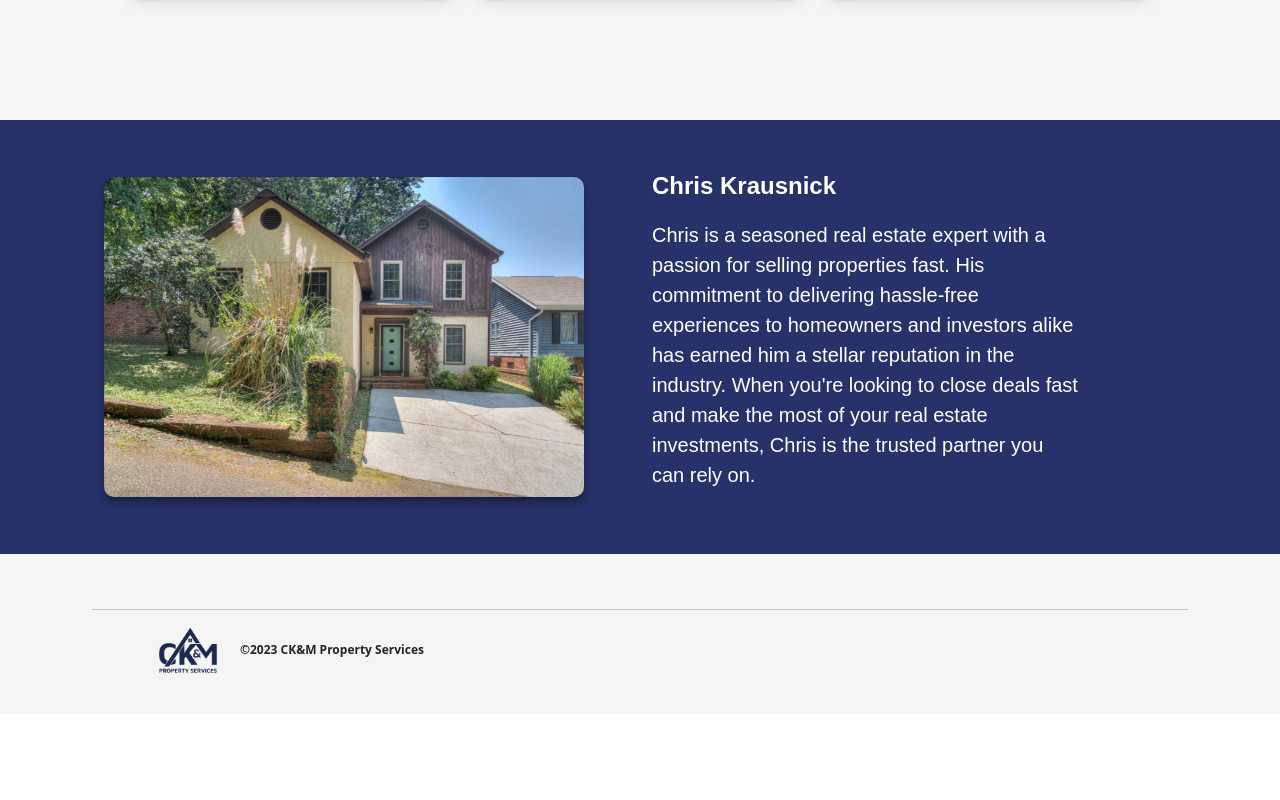
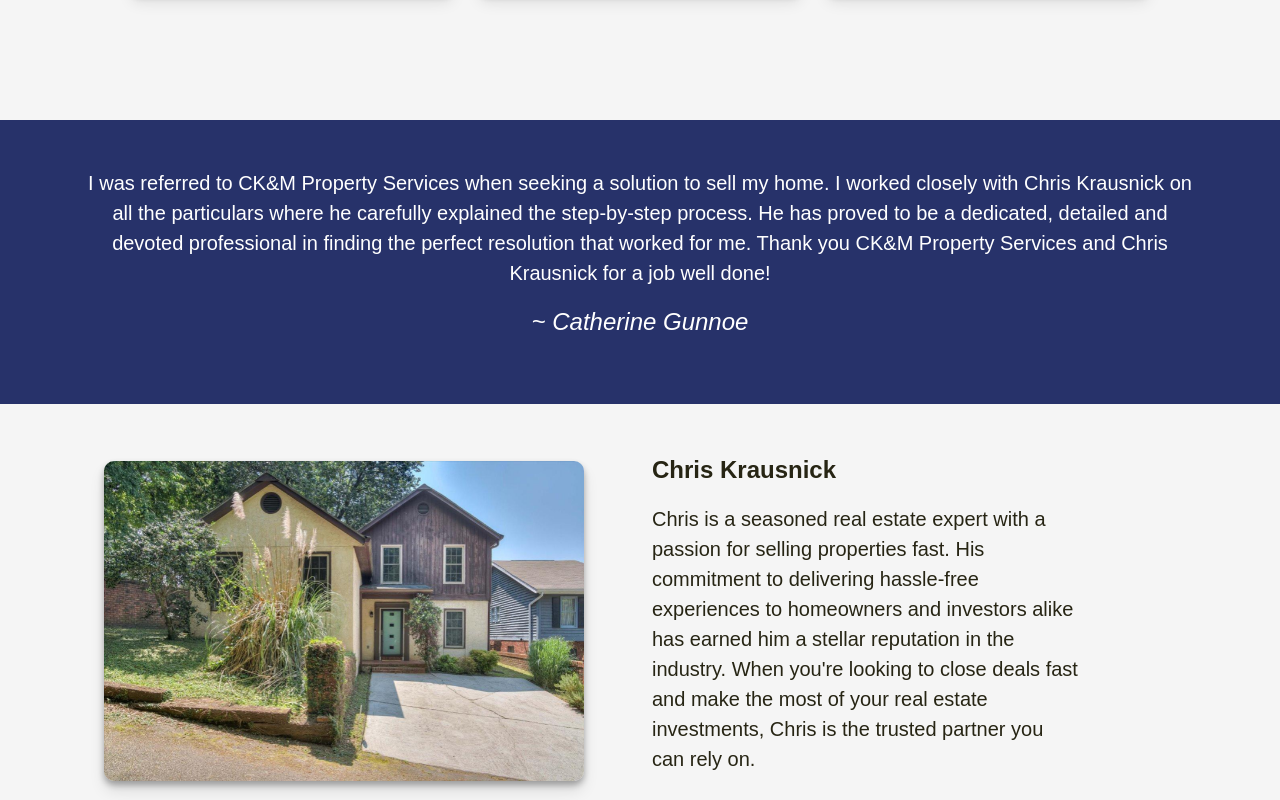
Before and after one commit to MCG-Project/ckm-site, a Next.js app: page / in a window 1280 px wide. Shown: the part 1820-2620 px from the top of the page. Before the commit the page ends 2534 px from the top, so only its background shows below. Built offline with nearby package versions, Linux system fonts and the light colour scheme.

Commit message:
added review

```diff
--- a/components/Home/HomeAbout.js
+++ b/components/Home/HomeAbout.js
@@ -19,33 +19,27 @@ export function HomeAbout() {
   return (
     <>
       {isMobile ? (
-        <div className="d-flex flex-column pt-5 pb-3" id={styles.blue}>
+        <div className="d-flex flex-column pt-5 pb-3">
           <Container className="d-flex justify-content-center">
             <Image src={Home1} className={styles.mobileImage} />
           </Container>
           <Container>
-            <p className="fw-bold pt-3 fs-4 text-white text-center">
+            <p className="fw-bold pt-3 fs-4 text-center">
               {homeAboutData[0].aboutName}
             </p>
-            <p className=" p-2 fs-5 text-white">
-              {homeAboutData[0].aboutContent}
-            </p>
+            <p className=" p-2 fs-5">{homeAboutData[0].aboutContent}</p>
           </Container>
         </div>
       ) : (
         // Browser
-        <div className="d-flex flex-column p-5" id={styles.blue}>
+        <div className="d-flex flex-column p-5">
           <div className="d-flex align-items-center">
             <Container className="d-flex justify-content-around">
               <Image src={Home1} className={styles.image} />
             </Container>
             <Container>
-              <p className="w-75 fw-bold fs-4 text-white">
-                {homeAboutData[0].aboutName}
-              </p>
-              <p className="w-75 fs-5 text-white">
-                {homeAboutData[0].aboutContent}
-              </p>
+              <p className="w-75 fw-bold fs-4">{homeAboutData[0].aboutName}</p>
+              <p className="w-75 fs-5">{homeAboutData[0].aboutContent}</p>
             </Container>
           </div>
         </div>
--- /dev/null
+++ b/components/Home/HomeReview.js
@@ -0,0 +1,49 @@
+import React from "react";
+import Image from "next/image";
+import useDeviceDetect from "../../utils/useDeviceDetect";
+import { Container } from "react-bootstrap";
+import Home1 from "../../public/Images/Home1.png";
+import styles from "../../styles/Home.module.css";
+
+export function HomeReview() {
+  const { isMobile } = useDeviceDetect();
+
+  const homeReviewData = [
+    {
+      reviewName: "Catherine Gunnoe",
+      reviewContent:
+        "I was referred to CK&M Property Services when seeking a solution to sell my home. I worked closely with Chris Krausnick on all the particulars where he carefully explained the step-by-step process. He has proved to be a dedicated, detailed and devoted professional in finding the perfect resolution that worked for me. Thank you CK&M Property Services and Chris Krausnick for a job well done!",
+    },
+  ];
+
+  return (
+    <>
+      {isMobile ? (
+        <div className="d-flex flex-column pt-5 pb-3" id={styles.blue}>
+          <Container>
+            <p className="p-2 fs-5 text-white">
+              {homeReviewData[0].reviewContent}
+            </p>
+            <p className="pt-3 fs-4 text-white text-center">
+              <i>~ {homeReviewData[0].reviewName}</i>
+            </p>
+          </Container>
+        </div>
+      ) : (
+        // Browser
+        <div className="d-flex flex-column p-5" id={styles.blue}>
+          <div className="d-flex align-items-center">
+            <Container>
+              <p className="fs-5 text-center text-white">
+                {homeReviewData[0].reviewContent}
+              </p>
+              <p className="text-center fs-4 text-white">
+                <i>~ {homeReviewData[0].reviewName}</i>
+              </p>
+            </Container>
+          </div>
+        </div>
+      )}
+    </>
+  );
+}
--- a/pages/index.js
+++ b/pages/index.js
@@ -4,6 +4,7 @@ import { MetaTagSEOData } from "../components/MetaTag/SEOData";
 import { HomeMain } from "../components/Home/HomeMain";
 import { HomeBanner } from "../components/Home/HomeBanner";
 import { HomeCard } from "../components/Home/HomeCard";
+import { HomeReview } from "../components/Home/HomeReview";
 import { HomeAbout } from "../components/Home/HomeAbout";
 import HomeHeroImage from "../public/Images/HomeHeroImage.jpg";
 import { HomeHero } from "../components/Home/HomeHero";
@@ -23,6 +24,7 @@ export default function Home() {
       <HomeMain />
       <HomeBanner />
       <HomeCard />
+      <HomeReview />
       <HomeAbout />
     </>
   );
```
